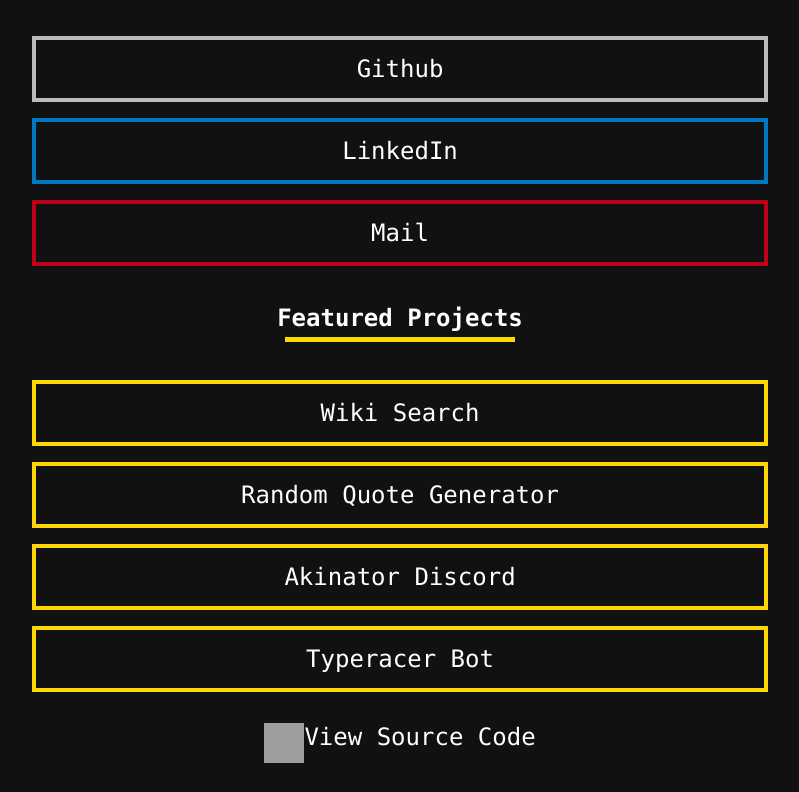
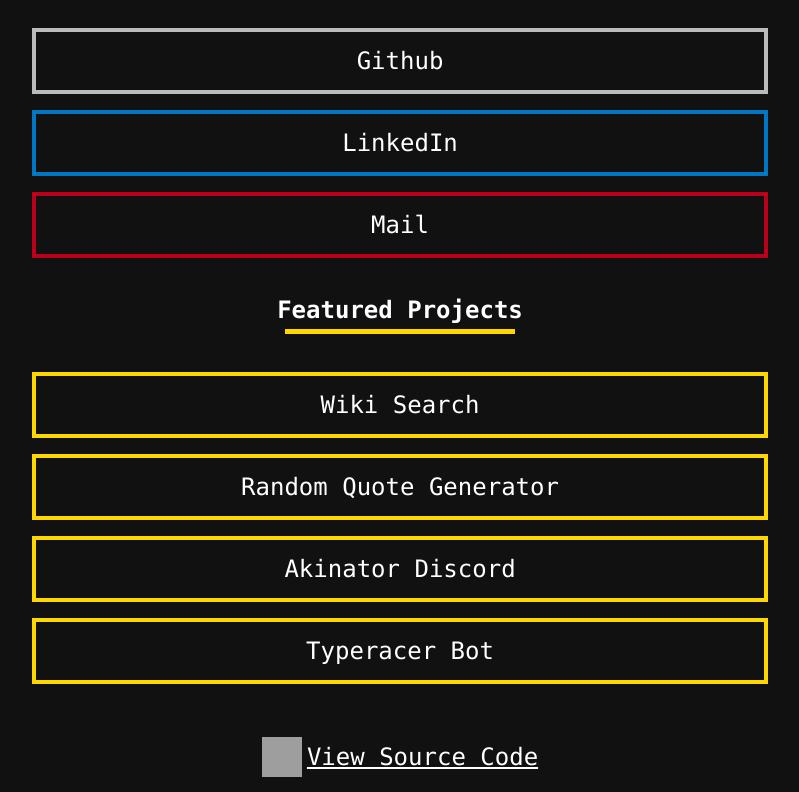
Before and after one commit to ousmanebarry/me, a React (Create React App) app: page / in a window 1280 px wide. Shown: the part 336-1128 px from the top of the page, without its empty margins (240-1039 px from the left). Built offline with nearby package versions, Linux system fonts and the light colour scheme; grey boxes are pictures that could not be loaded.

Commit message:
Update index.css

```diff
--- a/src/index.css
+++ b/src/index.css
@@ -13,7 +13,7 @@
 	height: 100vh;
 	max-width: 50em;
 	margin: 0 auto;
-	padding: 1rem 0;
+	padding: 0.5rem 0;
 }
 
 .img {
@@ -86,3 +86,13 @@
 	border-bottom: 5px solid #ffd700;
 	margin: 5px 0 30px 0;
 }
+
+.source-code {
+	align-items: center;
+	margin: 30px 0 0 0;
+	text-decoration: underline;
+}
+
+img {
+	margin: 0 5px 0 0;
+}
```
